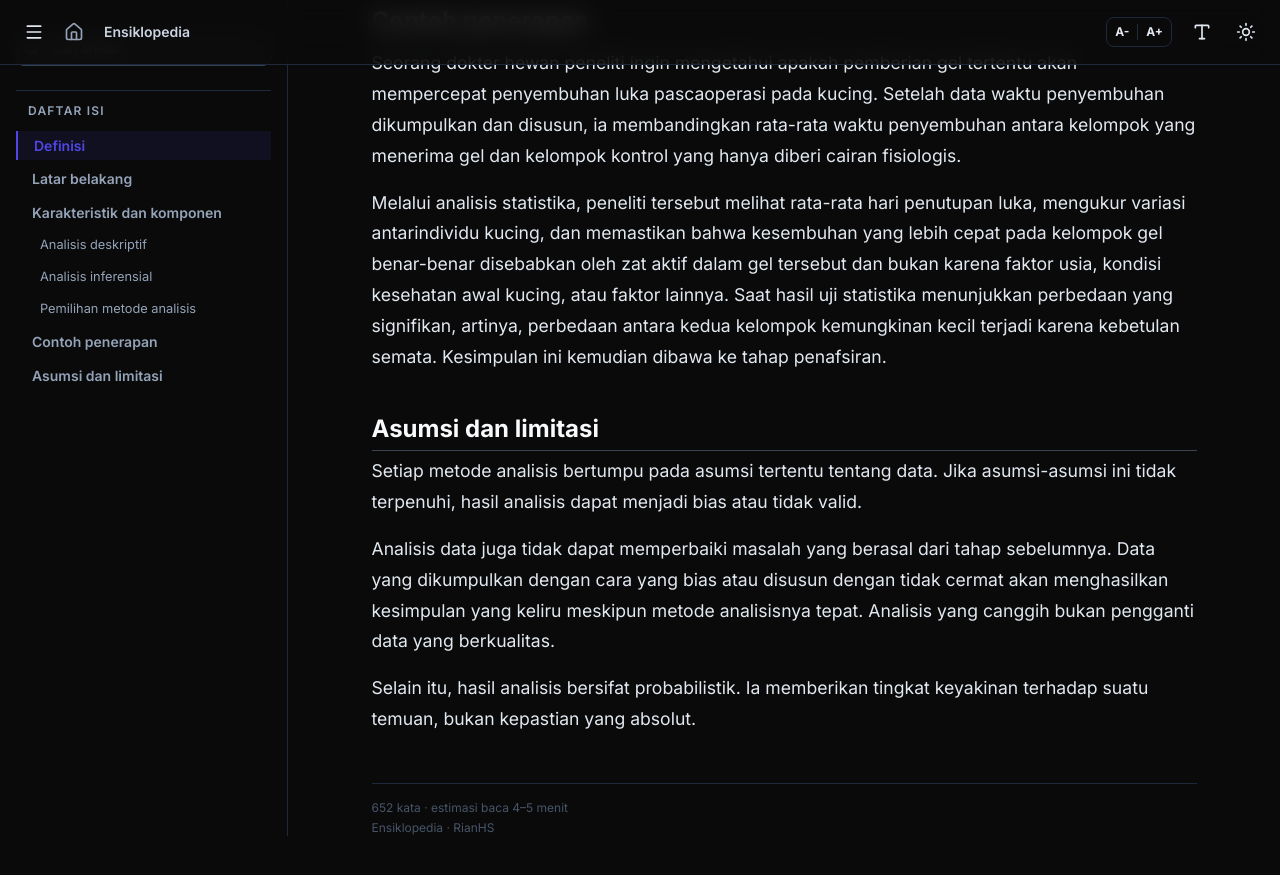
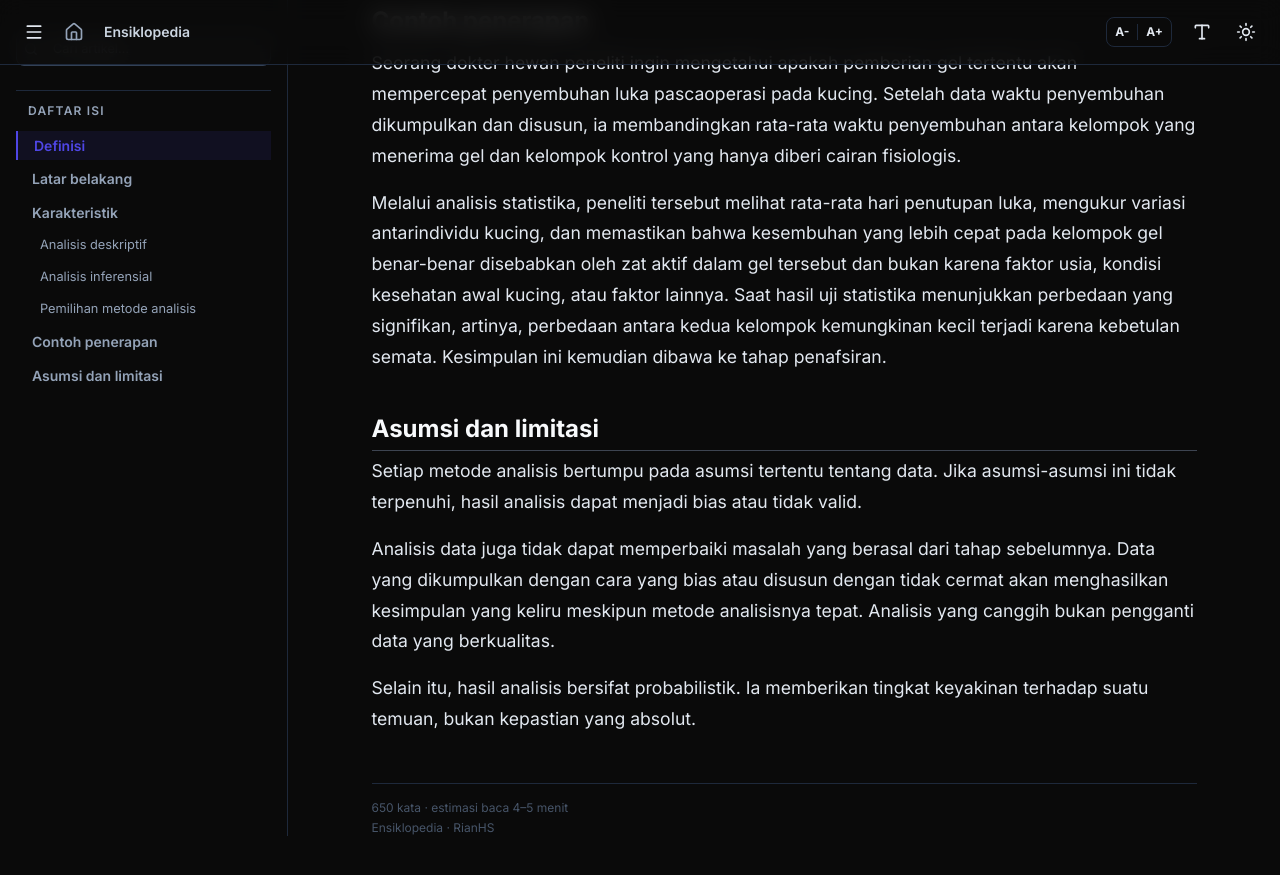
Before and after one commit to rianhs/ensiklopedia, a Jekyll site: the page built from artikel/analisis-data.md, in a window 1280 px wide and 900 px high, scrolled down 2262 px. Shown: the top 875 px of the window. Built offline with Jekyll 4.4.1, drawn with Linux system fonts in a browser that asks for light colours; nearby versions of some CDN libraries; some web fonts are replaced; some of the changed text lies outside the part shown.

Commit message:
Update analisis-data.md

```diff
--- a/artikel/analisis-data.md
+++ b/artikel/analisis-data.md
@@ -12,7 +12,7 @@ Data yang telah disusun dengan rapi masih belum menjawab pertanyaan penelitian.
 
 Analisis data merupakan inti dari proses [statistika](statistika.md) karena di sinilah data mulai dihubungkan dengan pertanyaan yang ingin dijawab. Pada tahap ini, metode-metode statistika digunakan untuk mengolah data sehingga pola yang tersembunyi dapat diungkap dan kesimpulan dapat ditarik dengan tingkat kepercayaan yang terukur.
 
-## Karakteristik dan komponen
+## Karakteristik
 
 Metode yang dipilih dalam analisis data disesuaikan dengan jenis [variabel](variabel.md), [skala pengukuran](skala-pengukuran.md), dan tujuan analisis. Secara umum, analisis dapat dibedakan menjadi analisis deskriptif dan inferensial.
 
```
